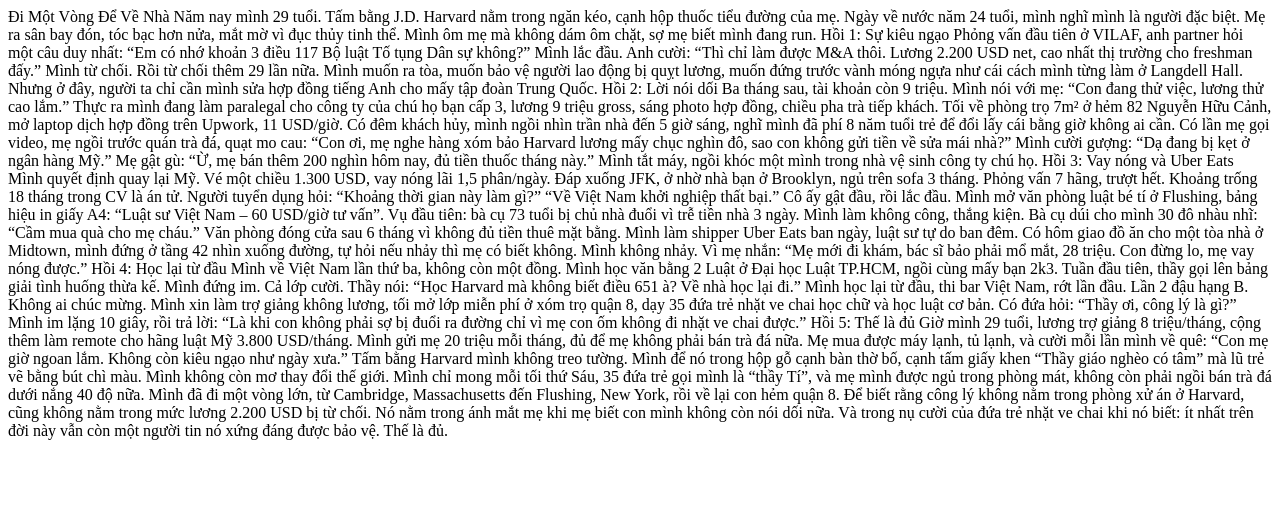
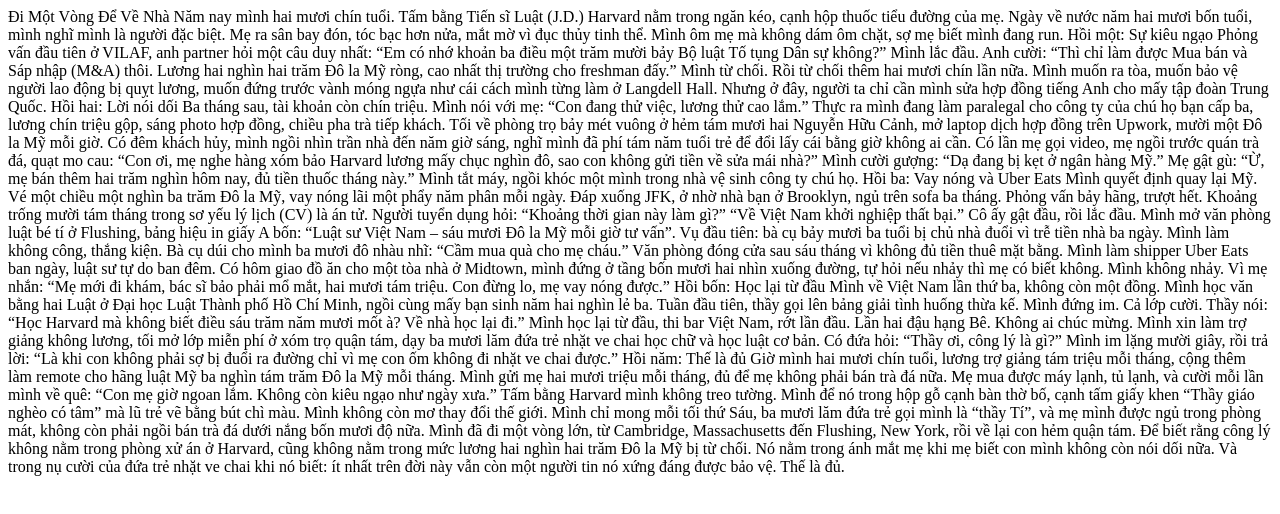
Before and after one commit to Ymqkwbsj/hello, a plain HTML site: page index.html in a window 1280 px wide. Drawn offline with Linux system fonts and the light colour scheme.

Commit message:
Update index.html

```diff
--- a/index.html
+++ b/index.html
@@ -1,66 +1,66 @@
 <html>
     <body>
        <p>Đi Một Vòng Để Về Nhà
-Năm nay mình 29 tuổi. Tấm bằng J.D. Harvard nằm trong ngăn kéo, cạnh hộp thuốc tiểu đường của mẹ.
+Năm nay mình hai mươi chín tuổi. Tấm bằng Tiến sĩ Luật (J.D.) Harvard nằm trong ngăn kéo, cạnh hộp thuốc tiểu đường của mẹ.
 
-Ngày về nước năm 24 tuổi, mình nghĩ mình là người đặc biệt. Mẹ ra sân bay đón, tóc bạc hơn nửa, mắt mờ vì đục thủy tinh thể. Mình ôm mẹ mà không dám ôm chặt, sợ mẹ biết mình đang run.
+Ngày về nước năm hai mươi bốn tuổi, mình nghĩ mình là người đặc biệt. Mẹ ra sân bay đón, tóc bạc hơn nửa, mắt mờ vì đục thủy tinh thể. Mình ôm mẹ mà không dám ôm chặt, sợ mẹ biết mình đang run.
 
-Hồi 1: Sự kiêu ngạo
-Phỏng vấn đầu tiên ở VILAF, anh partner hỏi một câu duy nhất: “Em có nhớ khoản 3 điều 117 Bộ luật Tố tụng Dân sự không?”
+Hồi một: Sự kiêu ngạo
+Phỏng vấn đầu tiên ở VILAF, anh partner hỏi một câu duy nhất: “Em có nhớ khoản ba điều một trăm mười bảy Bộ luật Tố tụng Dân sự không?”
 
-Mình lắc đầu. Anh cười: “Thì chỉ làm được M&A thôi. Lương 2.200 USD net, cao nhất thị trường cho freshman đấy.”
+Mình lắc đầu. Anh cười: “Thì chỉ làm được Mua bán và Sáp nhập (M&A) thôi. Lương hai nghìn hai trăm Đô la Mỹ ròng, cao nhất thị trường cho freshman đấy.”
 
-Mình từ chối. Rồi từ chối thêm 29 lần nữa. Mình muốn ra tòa, muốn bảo vệ người lao động bị quỵt lương, muốn đứng trước vành móng ngựa như cái cách mình từng làm ở Langdell Hall.
+Mình từ chối. Rồi từ chối thêm hai mươi chín lần nữa. Mình muốn ra tòa, muốn bảo vệ người lao động bị quỵt lương, muốn đứng trước vành móng ngựa như cái cách mình từng làm ở Langdell Hall.
 
 Nhưng ở đây, người ta chỉ cần mình sửa hợp đồng tiếng Anh cho mấy tập đoàn Trung Quốc.
 
-Hồi 2: Lời nói dối
-Ba tháng sau, tài khoản còn 9 triệu. Mình nói với mẹ: “Con đang thử việc, lương thử cao lắm.” Thực ra mình đang làm paralegal cho công ty của chú họ bạn cấp 3, lương 9 triệu gross, sáng photo hợp đồng, chiều pha trà tiếp khách.
+Hồi hai: Lời nói dối
+Ba tháng sau, tài khoản còn chín triệu. Mình nói với mẹ: “Con đang thử việc, lương thử cao lắm.” Thực ra mình đang làm paralegal cho công ty của chú họ bạn cấp ba, lương chín triệu gộp, sáng photo hợp đồng, chiều pha trà tiếp khách.
 
-Tối về phòng trọ 7m² ở hẻm 82 Nguyễn Hữu Cảnh, mở laptop dịch hợp đồng trên Upwork, 11 USD/giờ. Có đêm khách hủy, mình ngồi nhìn trần nhà đến 5 giờ sáng, nghĩ mình đã phí 8 năm tuổi trẻ để đổi lấy cái bằng giờ không ai cần.
+Tối về phòng trọ bảy mét vuông ở hẻm tám mươi hai Nguyễn Hữu Cảnh, mở laptop dịch hợp đồng trên Upwork, mười một Đô la Mỹ mỗi giờ. Có đêm khách hủy, mình ngồi nhìn trần nhà đến năm giờ sáng, nghĩ mình đã phí tám năm tuổi trẻ để đổi lấy cái bằng giờ không ai cần.
 
 Có lần mẹ gọi video, mẹ ngồi trước quán trà đá, quạt mo cau: “Con ơi, mẹ nghe hàng xóm bảo Harvard lương mấy chục nghìn đô, sao con không gửi tiền về sửa mái nhà?”
 
 Mình cười gượng: “Dạ đang bị kẹt ở ngân hàng Mỹ.”
 
-Mẹ gật gù: “Ừ, mẹ bán thêm 200 nghìn hôm nay, đủ tiền thuốc tháng này.”
+Mẹ gật gù: “Ừ, mẹ bán thêm hai trăm nghìn hôm nay, đủ tiền thuốc tháng này.”
 
 Mình tắt máy, ngồi khóc một mình trong nhà vệ sinh công ty chú họ.
 
-Hồi 3: Vay nóng và Uber Eats
-Mình quyết định quay lại Mỹ. Vé một chiều 1.300 USD, vay nóng lãi 1,5 phân/ngày. Đáp xuống JFK, ở nhờ nhà bạn ở Brooklyn, ngủ trên sofa 3 tháng.
+Hồi ba: Vay nóng và Uber Eats
+Mình quyết định quay lại Mỹ. Vé một chiều một nghìn ba trăm Đô la Mỹ, vay nóng lãi một phẩy năm phân mỗi ngày. Đáp xuống JFK, ở nhờ nhà bạn ở Brooklyn, ngủ trên sofa ba tháng.
 
-Phỏng vấn 7 hãng, trượt hết. Khoảng trống 18 tháng trong CV là án tử. Người tuyển dụng hỏi: “Khoảng thời gian này làm gì?” “Về Việt Nam khởi nghiệp thất bại.” Cô ấy gật đầu, rồi lắc đầu.
+Phỏng vấn bảy hãng, trượt hết. Khoảng trống mười tám tháng trong sơ yếu lý lịch (CV) là án tử. Người tuyển dụng hỏi: “Khoảng thời gian này làm gì?” “Về Việt Nam khởi nghiệp thất bại.” Cô ấy gật đầu, rồi lắc đầu.
 
-Mình mở văn phòng luật bé tí ở Flushing, bảng hiệu in giấy A4: “Luật sư Việt Nam – 60 USD/giờ tư vấn”. Vụ đầu tiên: bà cụ 73 tuổi bị chủ nhà đuổi vì trễ tiền nhà 3 ngày. Mình làm không công, thắng kiện. Bà cụ dúi cho mình 30 đô nhàu nhĩ: “Cầm mua quà cho mẹ cháu.”
+Mình mở văn phòng luật bé tí ở Flushing, bảng hiệu in giấy A bốn: “Luật sư Việt Nam – sáu mươi Đô la Mỹ mỗi giờ tư vấn”. Vụ đầu tiên: bà cụ bảy mươi ba tuổi bị chủ nhà đuổi vì trễ tiền nhà ba ngày. Mình làm không công, thắng kiện. Bà cụ dúi cho mình ba mươi đô nhàu nhĩ: “Cầm mua quà cho mẹ cháu.”
 
-Văn phòng đóng cửa sau 6 tháng vì không đủ tiền thuê mặt bằng. Mình làm shipper Uber Eats ban ngày, luật sư tự do ban đêm. Có hôm giao đồ ăn cho một tòa nhà ở Midtown, mình đứng ở tầng 42 nhìn xuống đường, tự hỏi nếu nhảy thì mẹ có biết không.
+Văn phòng đóng cửa sau sáu tháng vì không đủ tiền thuê mặt bằng. Mình làm shipper Uber Eats ban ngày, luật sư tự do ban đêm. Có hôm giao đồ ăn cho một tòa nhà ở Midtown, mình đứng ở tầng bốn mươi hai nhìn xuống đường, tự hỏi nếu nhảy thì mẹ có biết không.
 
-Mình không nhảy. Vì mẹ nhắn: “Mẹ mới đi khám, bác sĩ bảo phải mổ mắt, 28 triệu. Con đừng lo, mẹ vay nóng được.”
+Mình không nhảy. Vì mẹ nhắn: “Mẹ mới đi khám, bác sĩ bảo phải mổ mắt, hai mươi tám triệu. Con đừng lo, mẹ vay nóng được.”
 
-Hồi 4: Học lại từ đầu
+Hồi bốn: Học lại từ đầu
 Mình về Việt Nam lần thứ ba, không còn một đồng.
 
-Mình học văn bằng 2 Luật ở Đại học Luật TP.HCM, ngồi cùng mấy bạn 2k3. Tuần đầu tiên, thầy gọi lên bảng giải tình huống thừa kế. Mình đứng im. Cả lớp cười. Thầy nói: “Học Harvard mà không biết điều 651 à? Về nhà học lại đi.”
+Mình học văn bằng hai Luật ở Đại học Luật Thành phố Hồ Chí Minh, ngồi cùng mấy bạn sinh năm hai nghìn lẻ ba. Tuần đầu tiên, thầy gọi lên bảng giải tình huống thừa kế. Mình đứng im. Cả lớp cười. Thầy nói: “Học Harvard mà không biết điều sáu trăm năm mươi mốt à? Về nhà học lại đi.”
 
-Mình học lại từ đầu, thi bar Việt Nam, rớt lần đầu. Lần 2 đậu hạng B. Không ai chúc mừng.
+Mình học lại từ đầu, thi bar Việt Nam, rớt lần đầu. Lần hai đậu hạng Bê. Không ai chúc mừng.
 
-Mình xin làm trợ giảng không lương, tối mở lớp miễn phí ở xóm trọ quận 8, dạy 35 đứa trẻ nhặt ve chai học chữ và học luật cơ bản. Có đứa hỏi: “Thầy ơi, công lý là gì?”
+Mình xin làm trợ giảng không lương, tối mở lớp miễn phí ở xóm trọ quận tám, dạy ba mươi lăm đứa trẻ nhặt ve chai học chữ và học luật cơ bản. Có đứa hỏi: “Thầy ơi, công lý là gì?”
 
-Mình im lặng 10 giây, rồi trả lời: “Là khi con không phải sợ bị đuổi ra đường chỉ vì mẹ con ốm không đi nhặt ve chai được.”
+Mình im lặng mười giây, rồi trả lời: “Là khi con không phải sợ bị đuổi ra đường chỉ vì mẹ con ốm không đi nhặt ve chai được.”
 
-Hồi 5: Thế là đủ
-Giờ mình 29 tuổi, lương trợ giảng 8 triệu/tháng, cộng thêm làm remote cho hãng luật Mỹ 3.800 USD/tháng. Mình gửi mẹ 20 triệu mỗi tháng, đủ để mẹ không phải bán trà đá nữa.
+Hồi năm: Thế là đủ
+Giờ mình hai mươi chín tuổi, lương trợ giảng tám triệu mỗi tháng, cộng thêm làm remote cho hãng luật Mỹ ba nghìn tám trăm Đô la Mỹ mỗi tháng. Mình gửi mẹ hai mươi triệu mỗi tháng, đủ để mẹ không phải bán trà đá nữa.
 
 Mẹ mua được máy lạnh, tủ lạnh, và cười mỗi lần mình về quê: “Con mẹ giờ ngoan lắm. Không còn kiêu ngạo như ngày xưa.”
 
 Tấm bằng Harvard mình không treo tường. Mình để nó trong hộp gỗ cạnh bàn thờ bố, cạnh tấm giấy khen “Thầy giáo nghèo có tâm” mà lũ trẻ vẽ bằng bút chì màu.
 
-Mình không còn mơ thay đổi thế giới. Mình chỉ mong mỗi tối thứ Sáu, 35 đứa trẻ gọi mình là “thầy Tí”, và mẹ mình được ngủ trong phòng mát, không còn phải ngồi bán trà đá dưới nắng 40 độ nữa.
+Mình không còn mơ thay đổi thế giới. Mình chỉ mong mỗi tối thứ Sáu, ba mươi lăm đứa trẻ gọi mình là “thầy Tí”, và mẹ mình được ngủ trong phòng mát, không còn phải ngồi bán trà đá dưới nắng bốn mươi độ nữa.
 
-Mình đã đi một vòng lớn, từ Cambridge, Massachusetts đến Flushing, New York, rồi về lại con hẻm quận 8.
+Mình đã đi một vòng lớn, từ Cambridge, Massachusetts đến Flushing, New York, rồi về lại con hẻm quận tám.
 
-Để biết rằng công lý không nằm trong phòng xử án ở Harvard, cũng không nằm trong mức lương 2.200 USD bị từ chối.
+Để biết rằng công lý không nằm trong phòng xử án ở Harvard, cũng không nằm trong mức lương hai nghìn hai trăm Đô la Mỹ bị từ chối.
 
 Nó nằm trong ánh mắt mẹ khi mẹ biết con mình không còn nói dối nữa.
 
```
